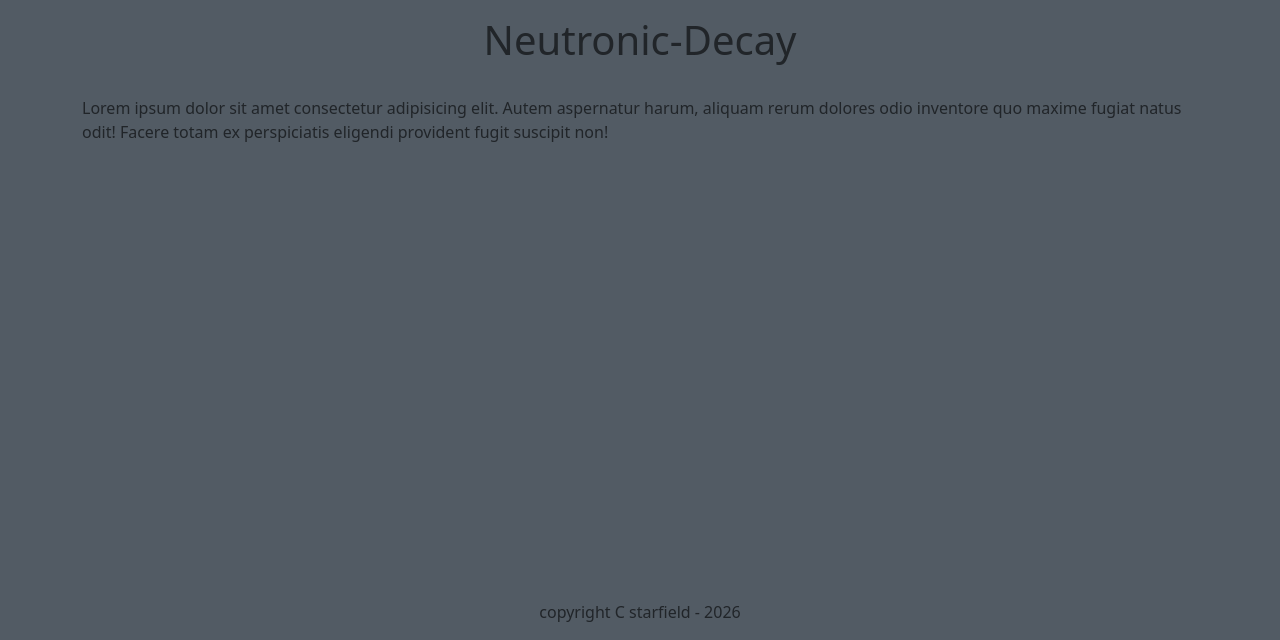
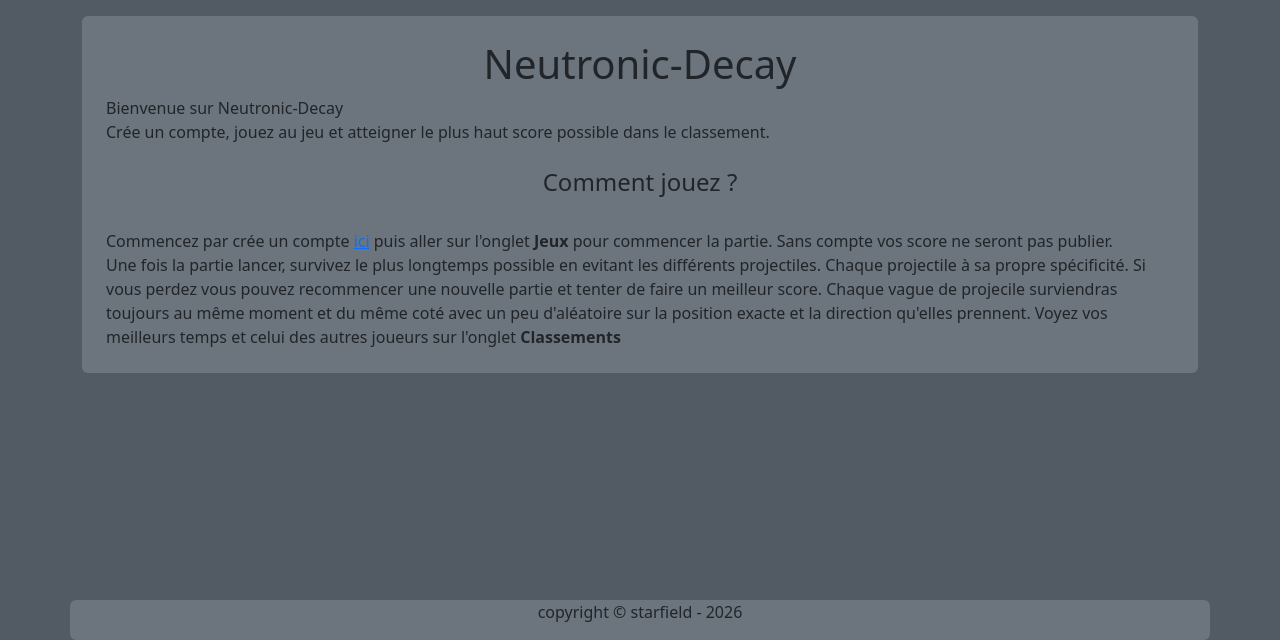
Before and after one commit to Delogarix/Neutronic-Decay, a PHP site: page / in a window 1280 px wide. Shown: the part 160-800 px from the top of the page. Run offline with PHP 8.4, Linux system fonts and the light colour scheme; data that the repository does not hold is empty.

Commit message:
refactor web color and placement + index changes

```diff
--- a/server/index.php
+++ b/server/index.php
@@ -21,17 +21,38 @@ if (isset ($_POST['username']) and isset($_POST['password'])) {
         <?php require_once(__DIR__ . "/structure/header.php"); ?>
 
         <main class="container">
-            <div class="">
+
+            <div name="erreur-login">
                 <?php if (isset($_POST['username'], $_POST['password']) && !isLoginValid($_POST['username'], $_POST['password'], $cred2)): ?>
                     <h5 class="text-center bg-danger-subtle">Erreur, le mot de passe ou le nom d'utilisateur ne correspondent pas</h5>
                 <?php endif ?>
             </div>
-            <div class="text-center">
-                <h1>Neutronic-Decay</h1>
+
+            <div class="p-4 container bg-secondary rounded">
+                <div class="text-center"><h1>Neutronic-Decay</h1></div>
+                <span>
+                    Bienvenue sur Neutronic-Decay <br>
+                    Crée un compte, jouez au jeu et atteigner le plus haut score possible dans le classement.
+                </span>
+                <br> <br>
+                <div class="text-center"><h4>Comment jouez ?</h4></div> <br>
+                <span>
+                    Commencez par crée un compte <a href="login.php">ici</a>
+                    puis aller sur l'onglet <strong>Jeux</strong> pour commencer la partie.
+                    Sans compte vos score ne seront pas publier.
+                    <br>
+                    Une fois la partie lancer, survivez le plus longtemps possible en evitant les différents projectiles.
+                    Chaque projectile à sa propre spécificité. Si vous perdez vous pouvez recommencer une nouvelle partie et
+                    tenter de faire un meilleur score. Chaque vague de projecile surviendras toujours au même moment et du même coté
+                    avec un peu d'aléatoire sur la position exacte et la direction qu'elles prennent.
+                    Voyez vos meilleurs temps et celui des autres joueurs sur l'onglet <strong>Classements</strong>
+                </span>
+
             </div>
-            <br>
-            <p>Lorem ipsum dolor sit amet consectetur adipisicing elit. Autem aspernatur harum, aliquam rerum dolores odio inventore quo maxime fugiat natus odit! Facere totam ex perspiciatis eligendi provident fugit suscipit non!</p>
+
         </main>
+
         <?php require_once(__DIR__ . "/structure/footer.php"); ?>
+
     </body>
 </html>
--- a/server/login.php
+++ b/server/login.php
@@ -8,11 +8,11 @@ $title = "Connexion";
 
     <?php require_once(__DIR__ . "/structure/head.php"); ?>
 
-    <body class="bg-secondary">
+    <body class="color-main">
 
         <?php require_once(__DIR__ . "/structure/header.php"); ?>
         <main>
-            <div class="container">
+            <div class="container p-2 bg-secondary rounded">
                 <br>
                 <form class="container" action="index.php" method="post">
                     <input type="text" name="username">
--- a/server/structure/footer.php
+++ b/server/structure/footer.php
@@ -1,3 +1,5 @@
-<footer class="fixed-bottom">
-    <p class="text-center">copyright C starfield - 2026</p>
+<footer class="">
+    <div class="container bg-secondary rounded fixed-bottom">
+        <p class="text-center">copyright © starfield - 2026</p>
+    </div>
 </footer>
--- a/server/structure/script_data.php
+++ b/server/structure/script_data.php
@@ -1,6 +1,6 @@
 <?php
 
-$db_passwd = "SJCuwM";
+$db_passwd = "vrOIm1";
 $timeToFinish = 70;
 
 try {
```
Also changed, not shown: server/inscription.php (+6 -4 lines).
